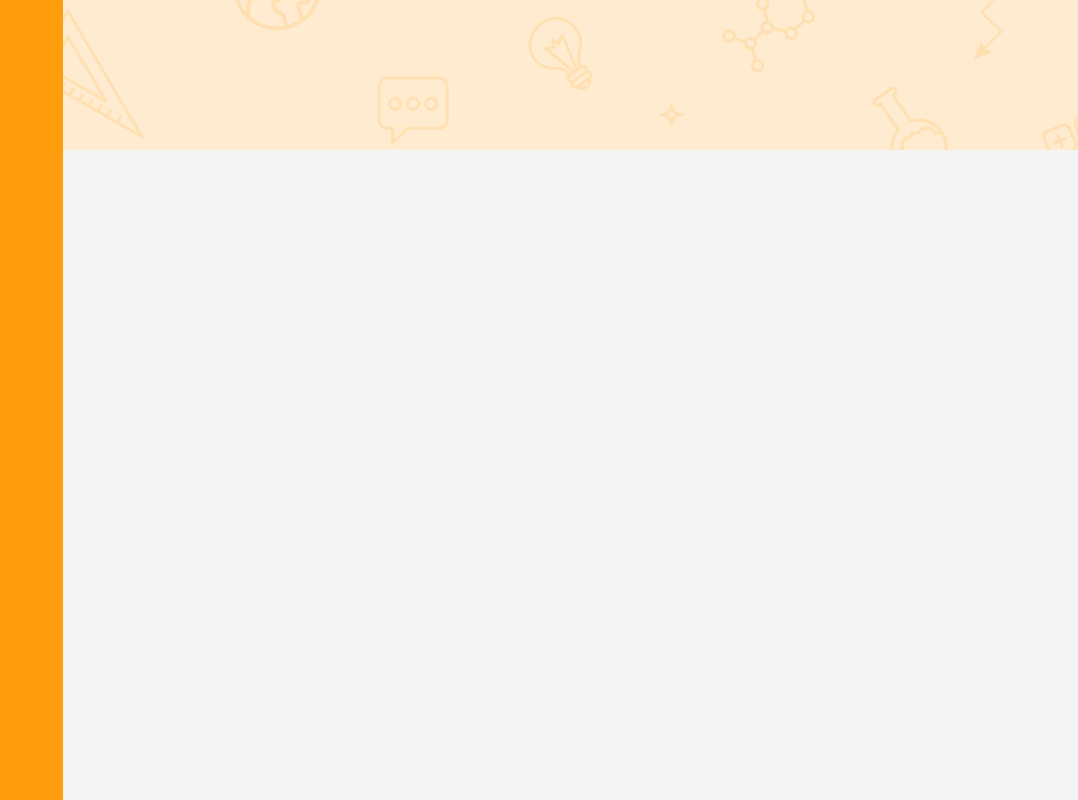
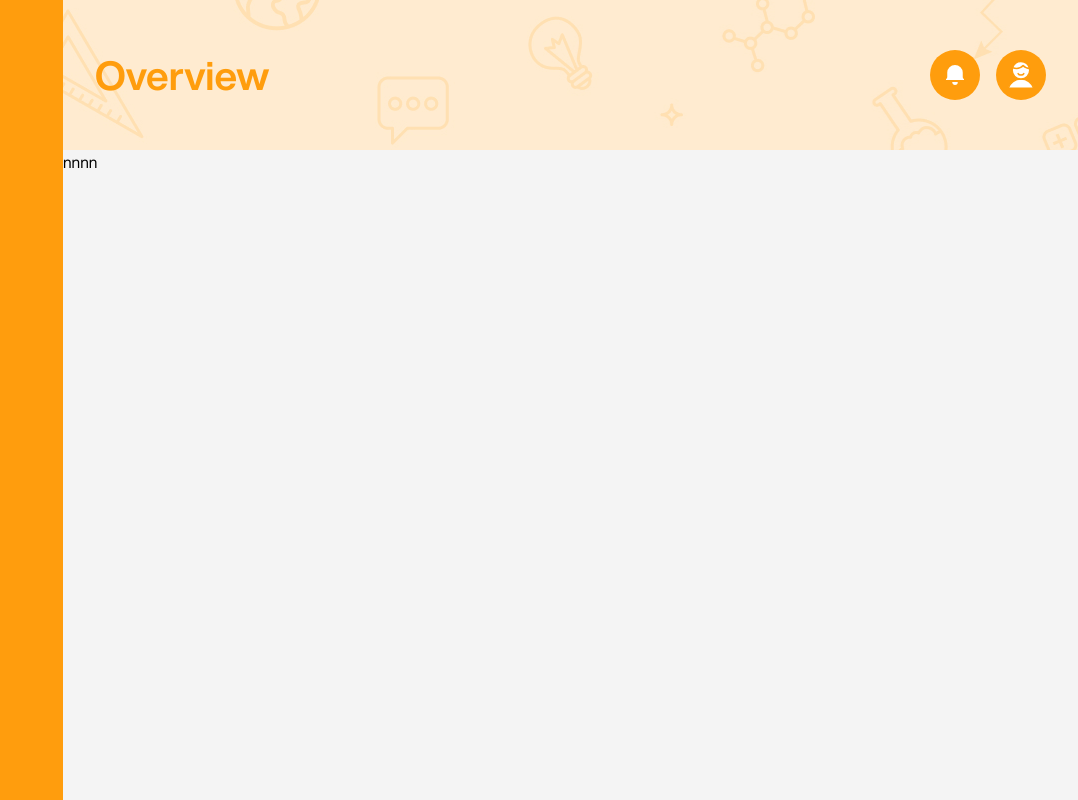
Before and after one commit to vaylette/SDAdmin, a Next.js app: page /dashboard in a window 1280 px wide. Shown: the whole page, without its empty margins (202-1280 px from the left). Built offline with nearby package versions, Linux system fonts and the light colour scheme.

Commit message:
Added the avatar icon

```diff
--- a/app/_components/header.tsx
+++ b/app/_components/header.tsx
@@ -2,8 +2,28 @@
 export default function Header() {
   return (
     <>
-      <header className="w-full h-[150px] bg-header">
-
+      <header className="w-full h-[150px] bg-header flex flex-row justify-between items-center px-8">
+        <h6 className="font-bold text-orange-default text-[40px]">Overview</h6>
+        <ul className="flex flex-row gap-4 items-center">
+            <li>
+                <button className='bg-orange-default w-[50px] h-[50px] rounded-full flex items-center justify-center'>
+                    <svg xmlns="http://www.w3.org/2000/svg" width="22" height="24" viewBox="0 0 22 24" fill="none">
+                        <path d="M1.51759 15.1604L2.00448 14.6844C2.16158 14.5307 2.25002 14.3224 2.25002 14.1052V9.55556C2.25002 4.83046 6.16761 1.00001 11.0002 1C15.8328 0.999988 19.7503 4.83045 19.7503 9.55556V14.1052C19.7503 14.3224 19.8386 14.5307 19.9957 14.6844L20.4826 15.1605C20.6313 15.3058 20.7067 15.3796 20.766 15.4604C20.8783 15.6133 20.9521 15.7894 20.9833 15.9752C20.9998 16.0735 21 16.1766 21 16.3828C21 16.8541 21 17.0897 20.9344 17.2797C20.8097 17.6413 20.5203 17.9253 20.1505 18.0473C19.9568 18.1111 19.7166 18.1111 19.2384 18.1111H14.7502V19.3333C14.7502 21.3584 13.0713 23 11.0002 23C8.92907 23 7.25011 21.3584 7.25011 19.3333V18.1111H2.76198C2.28379 18.1111 2.04447 18.1111 1.85084 18.0473C1.48101 17.9253 1.19032 17.6413 1.06557 17.2797C1 17.0896 1 16.8541 1 16.3828C1 16.1766 1 16.0735 1.0165 15.9752C1.04768 15.7894 1.12207 15.6133 1.23438 15.4604C1.29381 15.3795 1.36845 15.3062 1.51759 15.1604Z" fill="white"/>
+                        <path d="M14.7502 18.1111V19.3333C14.7502 21.3584 13.0713 23 11.0002 23C8.92907 23 7.25011 21.3584 7.25011 19.3333V18.1111M14.7502 18.1111H7.25011M14.7502 18.1111H19.2384C19.7166 18.1111 19.9568 18.1111 20.1505 18.0473C20.5203 17.9253 20.8097 17.6413 20.9344 17.2797C21 17.0897 21 16.8541 21 16.3828C21 16.1766 20.9998 16.0735 20.9833 15.9752C20.9521 15.7894 20.8783 15.6133 20.766 15.4604C20.7067 15.3796 20.6313 15.3058 20.4826 15.1605L19.9957 14.6844C19.8386 14.5307 19.7503 14.3224 19.7503 14.1052V9.55556C19.7503 4.83045 15.8328 0.999988 11.0002 1C6.16761 1.00001 2.25002 4.83046 2.25002 9.55556V14.1052C2.25002 14.3224 2.16158 14.5307 2.00448 14.6844L1.51759 15.1604C1.36845 15.3062 1.29381 15.3795 1.23438 15.4604C1.12207 15.6133 1.04768 15.7894 1.0165 15.9752C1 16.0735 1 16.1766 1 16.3828C1 16.8541 1 17.0896 1.06557 17.2797C1.19032 17.6413 1.48101 17.9253 1.85084 18.0473C2.04447 18.1111 2.28379 18.1111 2.76198 18.1111H7.25011" stroke="#FF9D0D" strokeWidth="2" strokeLinecap="round" strokeLinejoin="round"/>
+                    </svg>
+                </button>
+            </li>
+            <li>
+                <button className='bg-orange-default w-[50px] h-[50px] rounded-full flex items-center justify-center'>
+                    <svg width="28" height="30" viewBox="0 0 28 30" fill="none" xmlns="http://www.w3.org/2000/svg">
+                        <path d="M26.8126 28.357C25.9393 25.6336 24.2236 23.2578 21.913 21.5723C19.6024 19.8868 16.8162 18.9785 13.9561 18.9785C11.0961 18.9785 8.30987 19.8868 5.99926 21.5723C3.68865 23.2578 1.97298 25.6336 1.09961 28.357H26.8126Z" fill="white" stroke="#FF9D0D" strokeWidth="1.5" strokeLinecap="round" strokeLinejoin="round"/>
+                        <path d="M13.9565 18.9954C18.8188 18.9954 22.7606 15.0537 22.7606 10.1913C22.7606 5.32894 18.8188 1.38721 13.9565 1.38721C9.09408 1.38721 5.15234 5.32894 5.15234 10.1913C5.15234 15.0537 9.09408 18.9954 13.9565 18.9954Z" fill="white" stroke="#FF9D0D" strokeWidth="1.5" strokeLinecap="round" strokeLinejoin="round"/>
+                        <path d="M16.8317 13.5977C16.8317 13.5977 16.1012 15.0351 13.9568 15.0351C11.8125 15.0351 11.082 13.5977 11.082 13.5977" stroke="#FF9D0D" strokeWidth="1.5" strokeLinecap="round" strokeLinejoin="round"/>
+                        <path d="M22.6014 8.51507C22.5818 8.5152 22.5622 8.51527 22.5425 8.51527C19.9834 8.51527 17.6858 7.39566 16.1128 5.61954C14.5398 7.39569 12.2422 8.51532 9.68307 8.51532C8.197 8.51532 6.7991 8.13777 5.58008 7.47336C6.72538 3.94112 10.0428 1.38721 13.9567 1.38721C18.2458 1.38721 21.8186 4.45439 22.6014 8.51507Z" fill="white" stroke="#FF9D0D" strokeWidth="1.5" strokeLinecap="round" strokeLinejoin="round"/>
+                    </svg>
+                </button>
+            </li>
+        </ul>
       </header>
     </>
   )
--- a/app/dashboard/layout.tsx
+++ b/app/dashboard/layout.tsx
@@ -12,6 +12,7 @@ export default function DashboardLayout({
             <Aside />
             <div className='w-full flex flex-col'>
                 <Header />
+                {children}
             </div>
         </div>
       </div>
--- a/app/dashboard/page.tsx
+++ b/app/dashboard/page.tsx
@@ -2,6 +2,7 @@
 export default function Dashboard() {
   return (
     <div>
+        <p>nnnn</p>
     </div>
   )
 }
```
